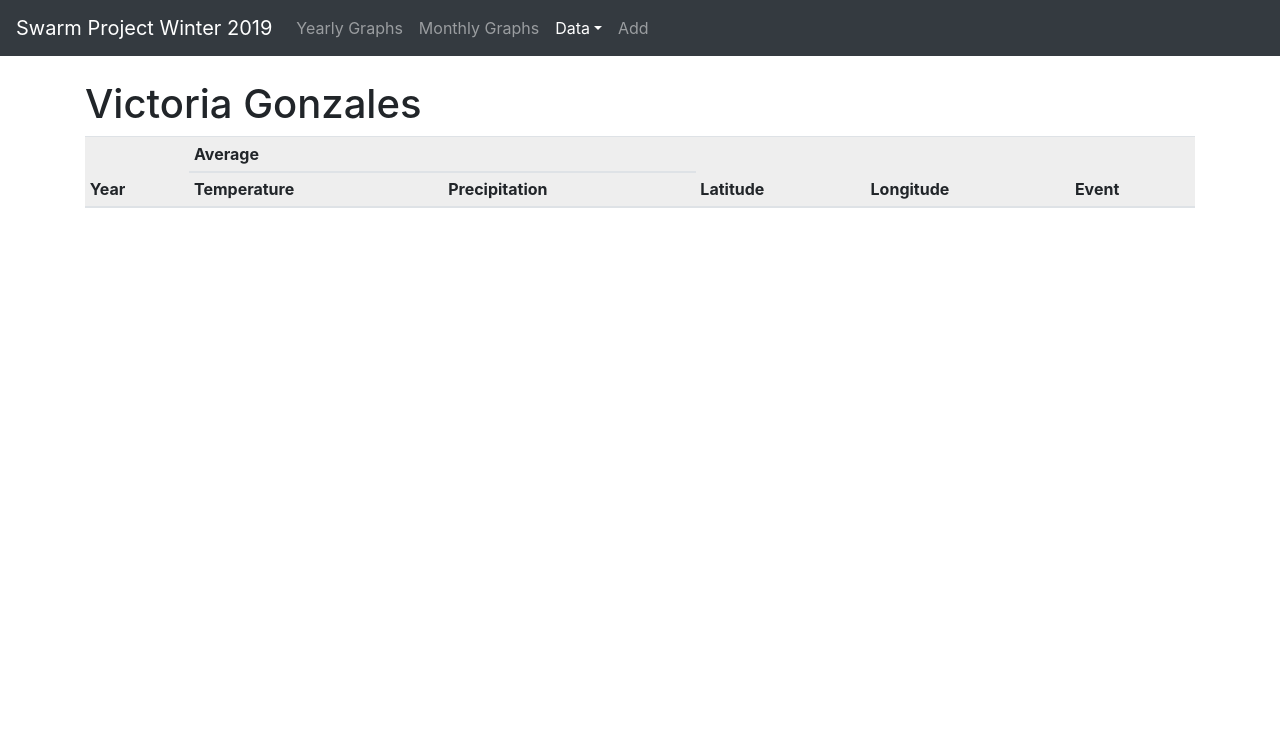
After one commit to Mathic/swarmproject, a Django app: page /graphs/data_victoria in a window 1280 px wide. The commit adds this page. Shown: the top 735 px of the page. Run offline with Django 3.2, Linux system fonts and the light colour scheme; data that the repository does not hold is empty; parts of the project's set-up code (start-up, migrations or seed data) failed here and were passed over; some libraries are stand-ins or nearby versions.

Commit message:
Fixing tables and javascript
- separate Ottawa and Victoria yearly tables
- fixing javascript that was being called multiple times for no reason

```diff
--- a/graphs/static/graphs/js/data.js
+++ b/graphs/static/graphs/js/data.js
@@ -2,3 +2,22 @@ var $th = $('.tableFixHead').find('thead th')
 $('.tableFixHead').on('scroll', function() {
   $th.css('transform', 'translateY('+ this.scrollTop +'px)');
 });
+
+$("#inputName").change(function () {
+  var url = $("#climateForm").attr("data-years-url");  // get the url of the `load_years` view
+  var nameId = $(this).val();  // get the selected student ID from the HTML input
+
+  $.ajax({                       // initialize an AJAX request
+    url: url,                    // set the url of the request (= localhost:8000/hr/ajax/load-years/)
+    data: {
+      'student': nameId       // add the student id to the GET parameters
+    },
+    success: function (data) {   // `data` is the return of the `load_years` view function
+      $("#inputYear").html(data);  // replace the contents of the year input with the data that came from the server
+      $("#inputYear").show();
+    },
+    error: function(data) {
+      $("#inputYear").hide();
+    }
+  })
+});
--- a/graphs/templates/graphs/add_data.html
+++ b/graphs/templates/graphs/add_data.html
@@ -32,6 +32,4 @@
   <div id="inputYear"></div>
 </div>
 
-<script type="text/javascript" src="{% static 'graphs/js/add-data.js' %}"></script>
-
 {% endblock %}
--- a/graphs/templates/graphs/base_template.html
+++ b/graphs/templates/graphs/base_template.html
@@ -46,8 +46,9 @@
         <li class="nav-item dropdown {% if nbar == 'data' %}active{% endif %}">
           <a class="nav-link dropdown-toggle" href="#" id="dropdowndata" data-toggle="dropdown" aria-haspopup="true" aria-expanded="false">Data</a>
           <div class="dropdown-menu" aria-labelledby="dropdowndata">
-            <a class="dropdown-item" href="{% url 'data' %}">Year</a>
-            <a class="dropdown-item" href="{% url 'data_m' %}">Month</a>
+            <a class="dropdown-item" href="{% url 'data_ottawa' %}">Ottawa Yearly Data</a>
+            <a class="dropdown-item" href="{% url 'data_victoria' %}">Victoria Yearly Data</a>
+            <a class="dropdown-item" href="{% url 'data_m' %}">Monthly Data</a>
           </div>
         </li>
         <li class="nav-item {% if nbar == 'add' %}active{% endif %}">
@@ -66,5 +67,8 @@
   <script src="https://stackpath.bootstrapcdn.com/bootstrap/4.3.1/js/bootstrap.min.js" crossorigin="anonymous"></script>
   <script>window.jQuery || document.write('<script src="https://stackpath.bootstrapcdn.com/bootstrap/4.3.1/js/bootstrap.min.js"><\/script>')</script>
   <script src="https://stackpath.bootstrapcdn.com/bootstrap/4.3.1/js/bootstrap.min.js" crossorigin="anonymous"></script>
+
+  <script type="text/javascript" src="{% static 'graphs/js/data.js' %}"></script>
+  <script type="text/javascript" src="{% static 'graphs/js/months.js' %}"></script>
 </body>
 </html>
--- a/graphs/templates/graphs/data_m.html
+++ b/graphs/templates/graphs/data_m.html
@@ -16,6 +16,4 @@
 </div>
 
 <div id="months" class=""></div>
-
-<script type="text/javascript" src="{% static 'graphs/js/months.js' %}"></script>
 {% endblock %}
--- /dev/null
+++ b/graphs/templates/graphs/data_victoria.html
@@ -0,0 +1,39 @@
+{% extends "graphs/base_template.html" %}
+{% load static %}
+
+{% block content %}
+<h1>Victoria Gonzales</h1>
+<div class="tableFixHead">
+  <table class="table table-sm table-striped scroll">
+    <thead>
+      <tr>
+        <th scope="col" rowspan="2">Year</th>
+        <th scope="col" colspan="2">Average</th>
+        <!-- <th scope="col" rowspan="2">Source</th> -->
+        <th scope="col" rowspan="2">Latitude</th>
+        <th scope="col" rowspan="2">Longitude</th>
+        <th scope="col" rowspan="2">Event</th>
+      </tr>
+      <tr>
+        <th scope="col">Temperature</th>
+        <th scope="col">Precipitation</th>
+      </tr>
+    </thead>
+    <tbody>
+      {% for year in victoria %}
+      <!-- {{ year.student }} -->
+      <tr>
+        <td>{{ year }}</td>
+        <td>{{ year.average_temperature }}</td>
+        <td>{{ year.average_precipitation }}</td>
+        <!-- <td>{{ year.source_text }}</td> -->
+        <td>{{ year.latitude }}</td>
+        <td>{{ year.longitude }}</td>
+        <td>{{ year.event }}</td>
+      </tr>
+      {% endfor %}
+    </tbody>
+  </table>
+</div>
+
+{% endblock %}
--- a/graphs/templates/graphs/year_options.html
+++ b/graphs/templates/graphs/year_options.html
@@ -1,11 +1,13 @@
 {% load static %}
 
+{% if years %}
 <div class="form-group row">
   <label class="col-md-2 col-sm-2">Year</label>
   <label class="col-md-3 col-sm-2">Average Temperature</label>
   <label class="col-md-3 col-sm-2">Average Precipitation</label>
   <label class="col-md-3 col-sm-2">Event</label>
 </div>
+
 
 <div id="years">
   {% for year in years %}
@@ -82,3 +84,5 @@
 </div>
 
 <script type="text/javascript" src="{% static 'graphs/js/add-data.js' %}"></script>
+
+{% endif %}
--- a/graphs/urls.py
+++ b/graphs/urls.py
@@ -5,7 +5,8 @@ from . import views
 urlpatterns = [
     path('', views.index, name='index'),
     path('month', views.monthly_graph, name='monthly_graph'),
-    path('data_year', views.data, name='data'),
+    path('data_ottawa', views.data_ottawa, name='data_ottawa'),
+    path('data_victoria', views.data_victoria, name='data_victoria'),
     path('data_month', views.data_m, name='data_m'),
     path('add', views.add_data, name='add_data'),
     path('test', views.test, name='test'),
--- a/graphs/views.py
+++ b/graphs/views.py
@@ -28,11 +28,15 @@ def index(request):
 def monthly_graph(request):
     return render(request, 'graphs/monthly_graph.html', {'nbar': 'monthly_graph'})
 
-def data(request):
+def data_ottawa(request):
     ottawa = GraphData.objects.filter(source_text='Ottawa CDA').order_by('graph_year')
+
+    return render(request, 'graphs/data_ottawa.html', {'ottawa': ottawa, 'nbar': 'data'})
+
+def data_victoria(request):
     victoria = GraphData.objects.filter(source_text='Victoria Gonzales').order_by('graph_year')
 
-    return render(request, 'graphs/data.html', {'ottawa': ottawa, 'victoria': victoria, 'nbar': 'data'})
+    return render(request, 'graphs/data_victoria.html', {'victoria': victoria, 'nbar': 'data'})
 
 def data_m(request):
     years = GraphData.objects.order_by('graph_year').values_list('graph_year', flat=True).distinct()
@@ -40,19 +44,24 @@ def data_m(request):
     return render(request, 'graphs/data_m.html', {'years': years, 'nbar': 'data'})
 
 def load_months(request):
-    ottawa = []
-    victoria = []
+    ottawa = [0, 0, 0, 0, 0, 0, 0, 0, 0, 0, 0, 0]
+    victoria = [0, 0, 0, 0, 0, 0, 0, 0, 0, 0, 0, 0]
     oevent = vevent = ''
     year = request.GET.get('year')
-    years = GraphData.objects.filter(graph_year=year)
 
-    for y in years:
-        if y.source_text == 'Ottawa CDA':
-            ottawa = Month.objects.filter(year=y.id)
-            oevent = y.event
-        else:
-            victoria = Month.objects.filter(year=y.id)
-            vevent = y.event
+    if year != '---------':
+        years = GraphData.objects.filter(graph_year=year)
+
+        for y in years:
+            months = y.month_set.all()
+            for m in months:
+                this_month = Month.objects.filter(year=year, month=m)
+                if y.source_text == 'Ottawa CDA':
+                    ottawa[month_chooser(m.month)] = Month.objects.get(year=y, month=m, year__source_text="Ottawa CDA")
+                    oevent = y.event
+                else:
+                    victoria[month_chooser(m.month)] = Month.objects.get(year=y, month=m, year__source_text="Victoria Gonzales")
+                    vevent = y.event
 
     return render(request, 'graphs/month_options.html', {'ottawa': ottawa, 'victoria': victoria, 'oevent': oevent, 'vevent': vevent})
 
@@ -64,9 +73,15 @@ def add_data(request):
 
 def load_years(request):
     student_id = request.GET.get('student')
-    years = GraphData.objects.filter(student=student_id).order_by('graph_year')
+    years = []
+    source = ''
+    if student_id != '---------':
+        years = GraphData.objects.filter(student=student_id).order_by('graph_year')
 
-    return render(request, 'graphs/year_options.html', {'years': years, 'source': years[0]})
+    if len(years) != 0:
+        return render(request, 'graphs/year_options.html', {'years': years, 'source': years[0]})
+    else:
+        return render(request, 'graphs/year_options.html')
 
 def save_data(request):
     student_id = request.GET.get('student_id')
```
Also changed, not shown: graphs/static/graphs/js/add-data.js (+1 -17 lines), graphs/templates/graphs/data_ottawa.html (renamed from graphs/templates/graphs/data.html, +3 -39 lines).
